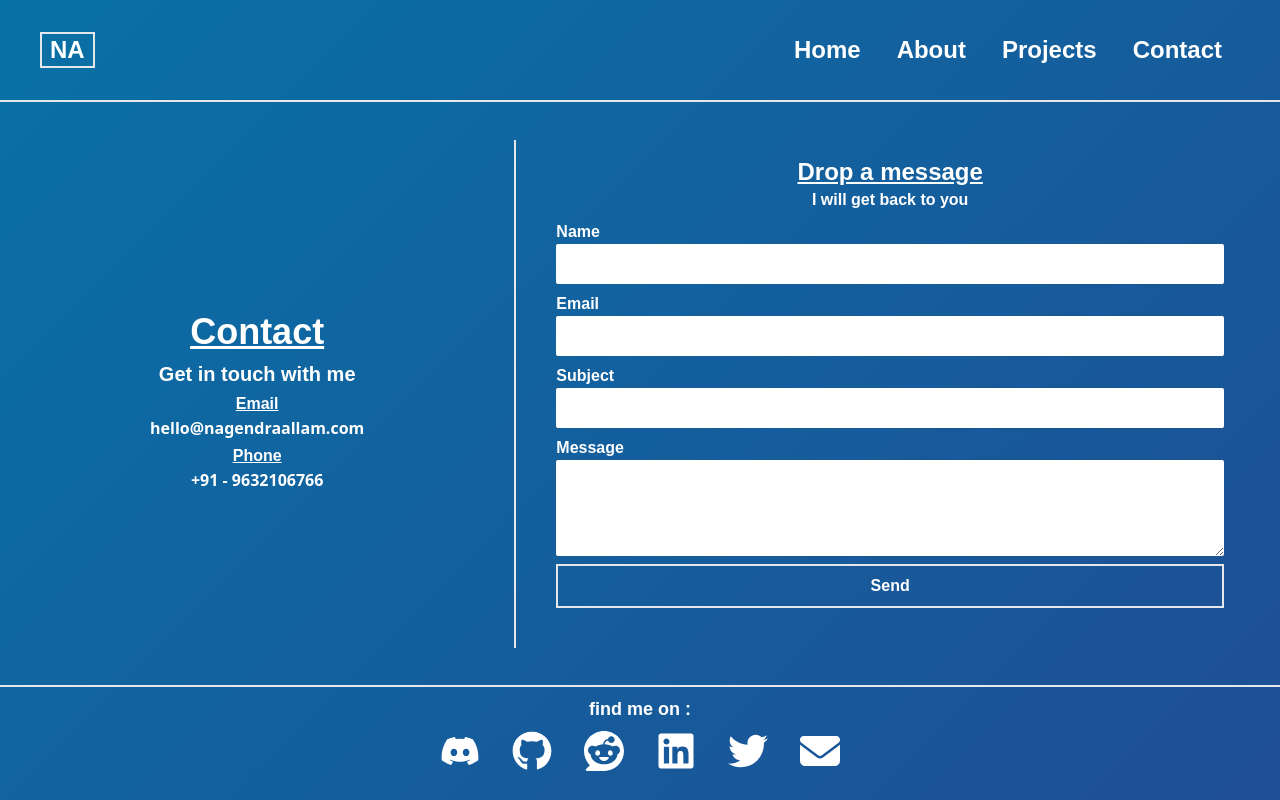
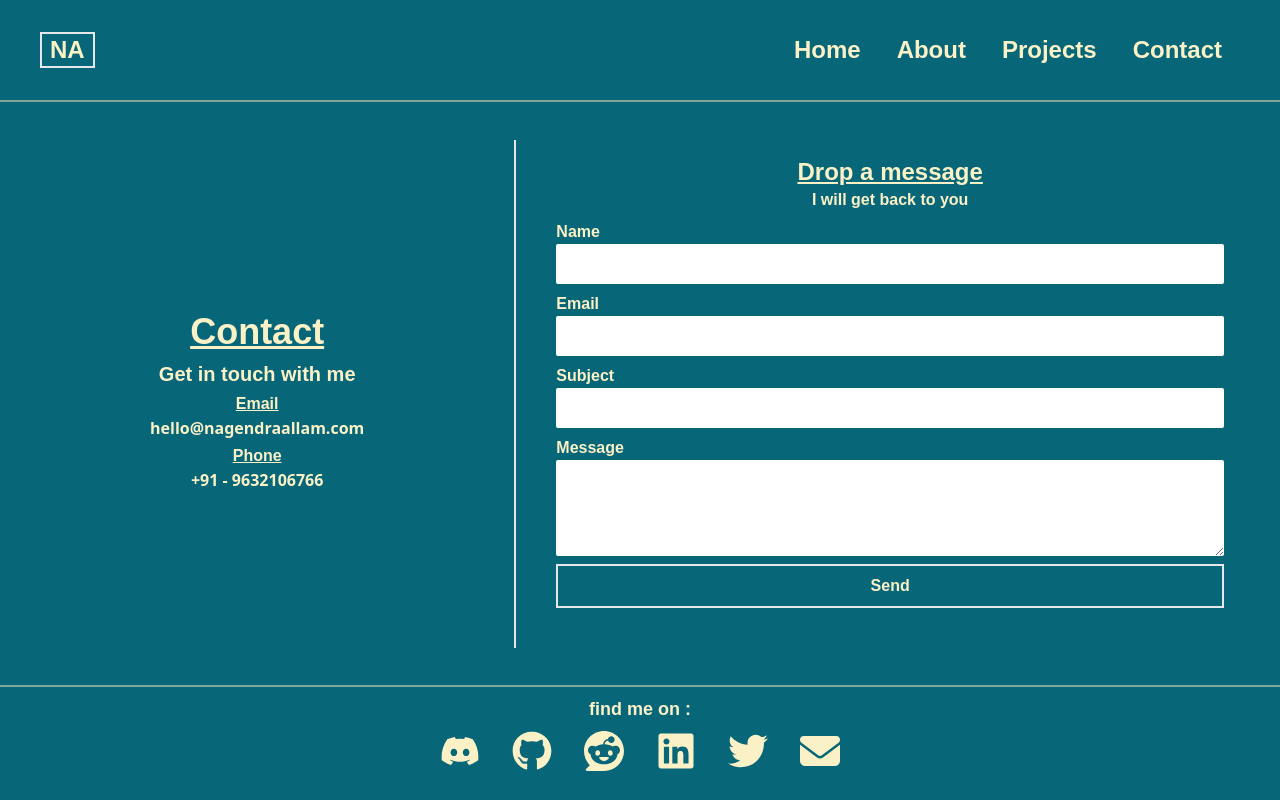
Before and after one commit to nagendraallam/nagendraallam-next, a Next.js app: page /contact in a window 1280 px wide. Built offline with nearby package versions, Linux system fonts and the light colour scheme; a web font is replaced by a local one.

Commit message:
added gruvbox theme or atleast starting o add

```diff
--- a/src/app/contact/page.tsx
+++ b/src/app/contact/page.tsx
@@ -9,7 +9,7 @@ export default function ContactForm() {
   const path = router.get("success");
 
   return (
-    <div className="flex flex-col md:flex-row overflow-auto ml-2 mr-2">
+    <div className="flex flex-col md:flex-row overflow-auto ml-2 mr-2 color-[#83a598]">
       <div className="text-center md:w-[40vw] md:flex md:flex-col md:justify-center">
         <h1 className="text-4xl underline mt-4">Contact</h1>
         <p className="text-xl mt-2">Get in touch with me</p>
@@ -24,7 +24,7 @@ export default function ContactForm() {
         <h2 className="text-2xl underline mt-4">Drop a message</h2>
         <p className="text-md mb-2">I will get back to you</p>
         <form
-          className="flex flex-col text-white text-left"
+          className="flex flex-col text-[#fbf1c7] text-left"
           action="https://server.nagendraallam.com/api/v1/contact-message"
           method="get"
         >
--- a/src/app/globals.css
+++ b/src/app/globals.css
@@ -4,8 +4,8 @@
 
 .docbody {
   animation: gradient 5s ease infinite;
-  background: linear-gradient(-45deg, #2d388a, #007eac);
-  background-size: 200% 200%;
+  background-color: #076678;
+  color: #fbf1c7;
 }
 
 @keyframes gradient {
--- a/src/components/LayoutContainer.tsx
+++ b/src/components/LayoutContainer.tsx
@@ -27,7 +27,7 @@ export default function LayoutContainer({
       >
         <Navbar />
         {children}
-        <div className="bottom-0 left-0 text-2xl w-full z-10 mb-4 pt-2 border-t-2">
+        <div className="bottom-0 left-0 text-2xl w-full z-10 mb-4 pt-2 border-t-2 border-[#83a598]">
           <h2 className="text-lg text-center mb-2">find me on :</h2>
           <div className="flex flex-row w-screen justify-evenly md:justify-center">
             <a href="https://discord.gg/QXU4yEub" target="_blank">
--- a/src/components/Navbar.tsx
+++ b/src/components/Navbar.tsx
@@ -45,7 +45,7 @@ export default function Navbar() {
   }, []);
 
   return (
-    <div className="w-screen text-white flex flex-col md:flex-row justify-between items-center md:border-b-2">
+    <div className="w-screen text-[#fbf1c7] flex flex-col md:flex-row justify-between items-center md:border-b-2 border-[#83a598]">
       <div className="flex flex-col justify-center mt-4 md:mt-8 md:mb-8 md:ml-10 text-2xl">
         <a
           href="/"
```
